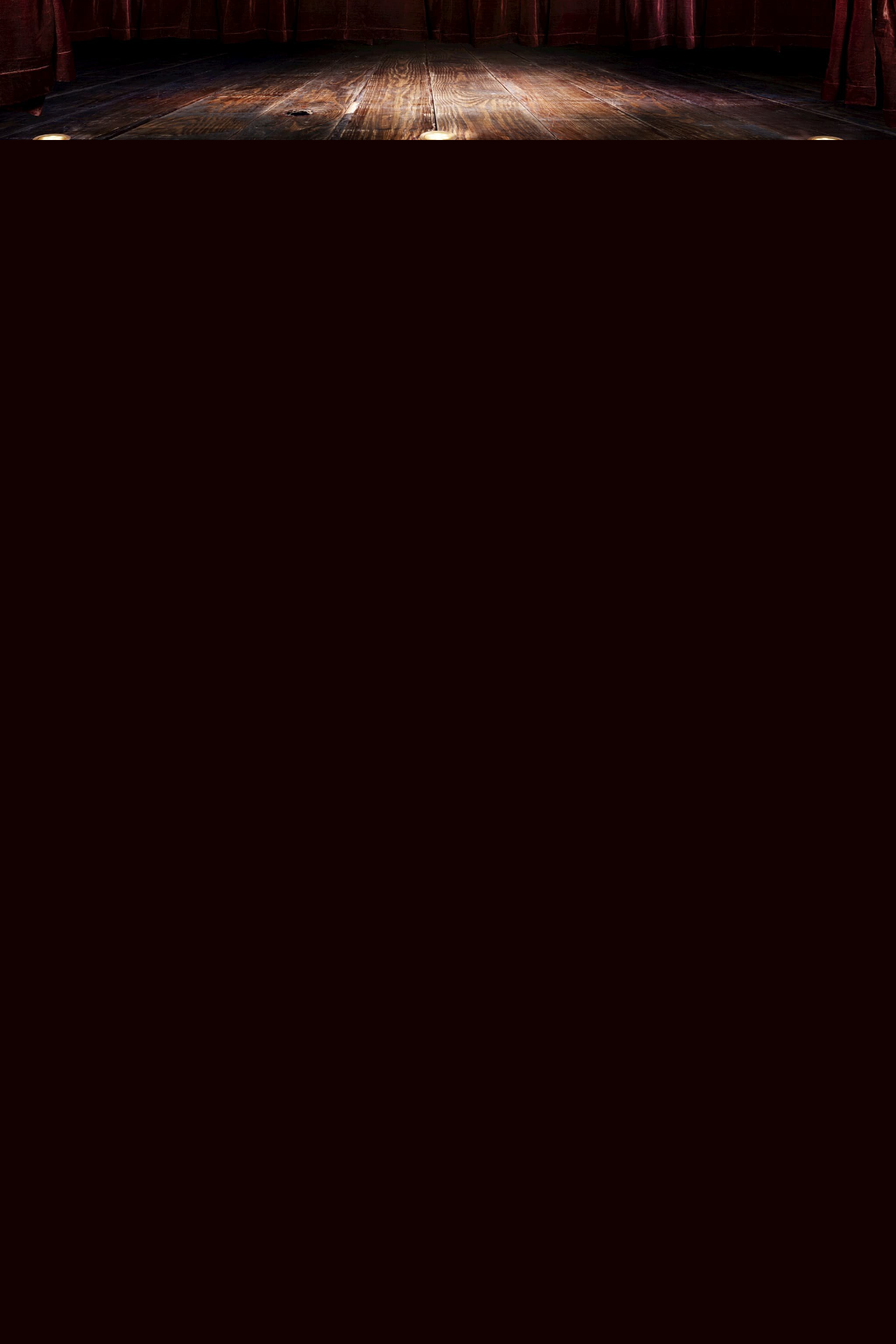
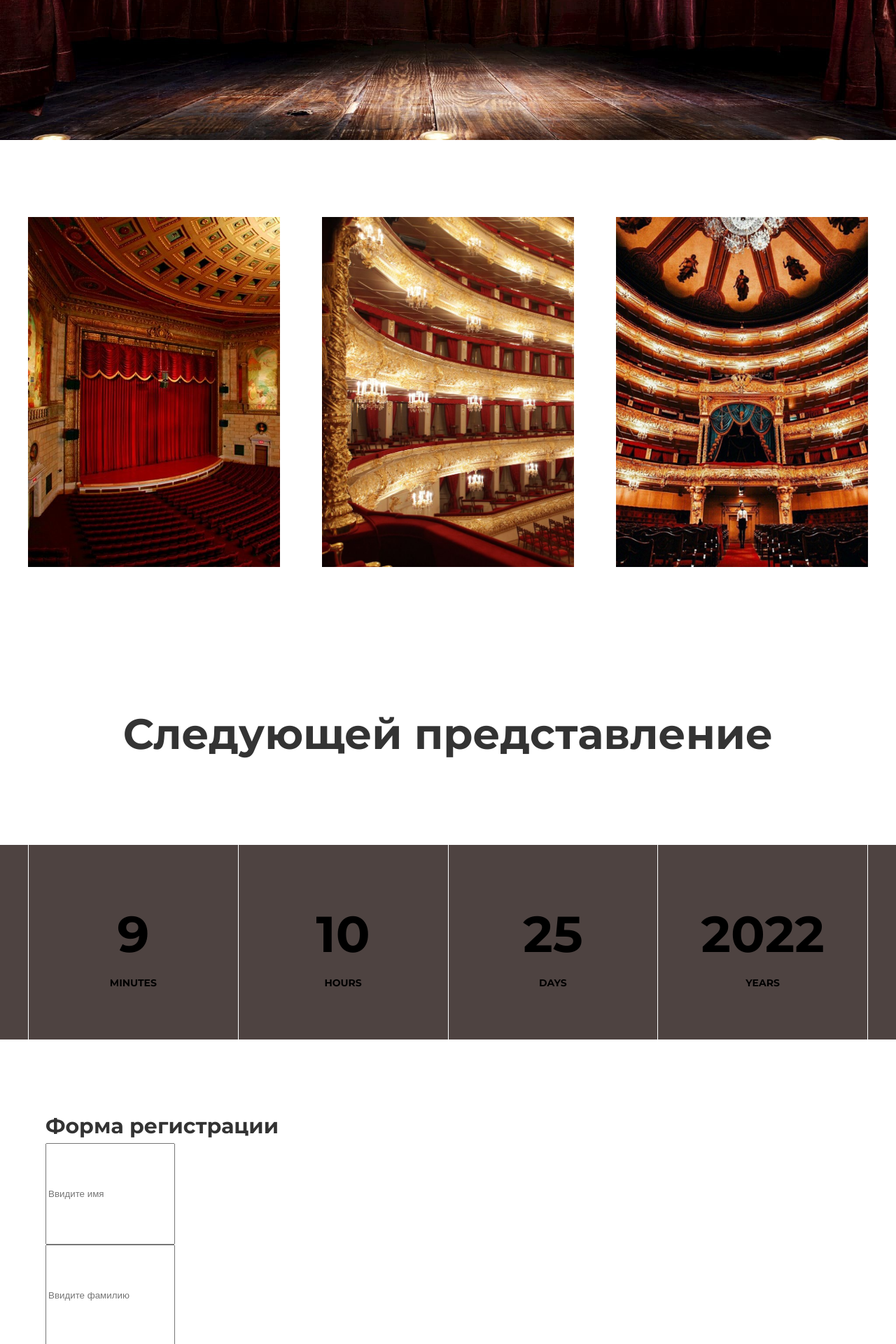
Before and after one commit to MrCrazyRaven/SainCurs, a PHP site: page / in a window 1280 px wide. Shown: the part 600-2520 px from the top of the page at 70% size. Before the commit the page ends 800 px from the top, so only its background shows below. Run offline with PHP 8.4, Linux system fonts and the light colour scheme; data that the repository does not hold is empty.

Commit message:
Registratione

```diff
--- a/BDconnect.php
+++ b/BDconnect.php
@@ -1,11 +1,28 @@
 <?php
+
+$login = filter_var(trim($_POST['login']), FILTER_SANITIZE_STRING);
+$name = filter_var(trim($_POST['name']), FILTER_SANITIZE_STRING);
+$surname = filter_var(trim($_POST['surname']), FILTER_SANITIZE_STRING);
+
+
+if(mb_strlen($login) < 5 || mb_strlen($login) > 90){
+	echo "Недопустимая длина логино";
+	exit();
+}
+if(mb_strlen($name) < 3 || mb_strlen($name) > 50){
+	echo "Недопустимая длина имени";
+	exit();
+}
+if(mb_strlen($surname) < 3 || mb_strlen($surname) > 50){
+	echo "Недопустимая длина фамилии";
+	exit();
+}
 $connection = mysqli_connect('127.0.0.1','root','','test');
 if($connection == false)
 {
 	echo 'shfhff';
 	exit();
 }
-$result = mysqli_query($connection,"SELECT * FROM `test`");
-$r1 = mysqli_fetch_assoc($result);
-
+$connection->query("INSERT INTO `Person`(`Name`,`Surname`, `mail`) VALUES('$name','$surname','$login')");
+header('Location: /');
 ?>
--- a/index.php
+++ b/index.php
@@ -1,16 +1,15 @@
-<?php
-require "BDconnect.php";
-?>
+
 <!DOCTYPE html>
 <html lang ="ru">
 
 <head>
 	<meta charset="UTF-8">
-	<link rel="stylesheet" href="style.css" type="text/css"/>
+	<link rel="stylesheet" href="style1.css" type="text/css"/>
 	<link rel="preconnect" href="https://fonts.googleapis.com"><link rel="preconnect" href="https://fonts.gstatic.com" crossorigin><link href="https://fonts.googleapis.com/css2?family=Kaushan+Script&display=swap" rel="stylesheet">
 	<link rel="preconnect" href="https://fonts.googleapis.com">
 <link rel="preconnect" href="https://fonts.gstatic.com" crossorigin>
 <link href="https://fonts.googleapis.com/css2?family=Montserrat:wght@400;700&display=swap" rel="stylesheet">
+
 	<title>Курсовая работа </title>
 </head>
 <body>
@@ -32,10 +31,76 @@ require "BDconnect.php";
 	<div class="container">
 		<div class="intro__inner">
 			<h1 class="intro__title">Вечер в хату</h1>
+
+		</div>
+			<div class="slidor">
+			<div class="slidor__item"><span class="slide__num">1</span>q</div>
+			<div class="slidor__item"><span class="slide__num">2</span>q</div>
+			<div class="slidor__item"><span class="slide__num">3</span>q</div>
+			</div>
+	</div>
+</div>
+  <section class="section">
+	<div class="container">
+		<div class="about">
+			<div class="about__item">
+				<div class="about__img">
+					<img src="Mesta1.jpg" alt="" width="360" height="500">
+				</div>
+				<div class="about__text">sfhshs</div>
+			</div>
+			<div class="about__item">
+				<div class="about__img">
+					<img src="Mesta2.jpeg" alt="" width="360" height="500">
+				</div>
+				<div class="about__text">shfsh</div>
+			</div>
+			<div class="about__item">
+				<div class="about__img">
+					<img src="Mesta3.jpg" alt="" width="360" height="500">
+				</div>
+				<div class="about__text">sfhfhjjj</div>
+			</div>
 		</div>
 	</div>
-</div>
+  </section>
+	<section class="section">
+		<div class="container">
+			<div class="section_header">
+			<h3> Следующей представление</h3>
+			</div>
+		</div>
+	</section>
+  <div class="statistics">
+  <div class="container">
 
+		<div class="stat">
+			<div class="stat__item">9
+			<div class="stat__text">minutes</div>
+			</div>
+			<div class="stat__item">10
+			<div class="stat__text"> hours</div>
+			</div>
+			<div class="stat__item">25
+			<div class="stat__text">days</div>
+			</div>
+			<div class="stat__item">2022
+			<div class="stat__text"> years</div>
+			</div>
+		</div>
 
+	</div>
+  </div>
+	<div class="container">
+		<div class="reg">
+		<h1>Форма регистрации</h1>
+		<form action="BDconnect.php" method="post">
+			<input type="text" class="form-control" name="name" id="name" placeholder="Ввидите имя"><br>
+			<input type="text" class="form-control" name="surname" id="surname" placeholder="Ввидите фамилию"><br>
+			<input type="text" class="form-control" name="login" id="login" placeholder="Ввидите логин"><br>
+			<button class="btn btn-success" type="submit">Заказать</button>
+		</form>
+		</div>
+	</div>
 </body>
 </html>
--- a/style.css
+++ /dev/null
@@ -1,97 +0,0 @@
-body{
-	margin: 0;
-	font-family: 'Montserrat', sans-serif;
-	font-size: 15px;
-	line-height:1.6;
-	color: #333;
-}
-.logo{
-	font-family: 'Kaushan Script', cursive;
-}
-*,
-*:before,
-*:after{
-	box-sizing: border-box;
-}
-h1,h2,h3,h4,h5,h6{
-	margin: 0;
-}
-.container{
-	width: 100%;
-	max-width: 1200px;
-	margin: 0 auto;
-}
-.intro{
-	width: 100%;
-	height: 100vh;
-	display: flex;
-	flex-direction: column;
-	justify-content: center;
-
-
-	background:
-	url("../1642682794_48-phonoteka-org-p-fon-dlya-prezentatsii-teatr-49.jpg") center no-repeat;
-	-webkit-background-size:cover;
-	background-size:cover;
-}
-.intro__title{
-	color:#fff;
-	font-size: 150px;
-	font-weight: 700;
-	text-transform: uppercase;
-	text-align: conter;
-	line-height: 1;
-	text-shadow: 4px 3px 0px #3D3D3D, 9px 8px 0px rgba(0,0,0,0.15);
-
-
-}
-.intro__inner{
-	width: 100%;
-	max-width: 880px;
-	margin: 0 auto;
-	text-align: center;
-
-}
-.header{
-	padding-top: 30px;
-	width: 100%;
-	position: absolute;
-	top: 0;
-	left: 0;
-	right: 0;
-	z-index: 100;
-
-}
-.cheader__inner{
-	text-align: center;
-	display: flex;
-	justify-content: space-between;
-	align-items: center;
-	font-size: 70px;
-	font-weight: 700;
-	color: #fff;
-
-
-
-text-shadow: 1px 1px 2px red, 0 0 1em black, 0 0 0.2em black;
-
-    Copy to Clipboard
-
-
-}
-.nav{
-	font-size: 24px;
-	text-transform: uppercase;
-
-}
-.nav__link{
-	display: inline-block;
-	vertical-align: top;
-	margin: 0 15px;
-	color: #fff;
-	text-decoration: none;
-	transition: color .2s linear;
-}
-.nav__link:hover {
-	color: #CF7AD1;
-}
--- /dev/null
+++ b/style1.css
@@ -0,0 +1,204 @@
+body{
+	margin: 0;
+	font-family: 'Montserrat', sans-serif;
+	font-size: 15px;
+	line-height:1.6;
+	color: #333;
+}
+.logo{
+	font-family: 'Kaushan Script', cursive;
+}
+*,
+*:before,
+*:after{
+	box-sizing: border-box;
+}
+h1,h2,h3,h4,h5,h6{
+	margin: 0;
+}
+.container{
+	width: 100%;
+	max-width: 1200px;
+	margin: 0 auto;
+}
+.intro{
+	width: 100%;
+	height: 100vh;
+	display: flex;
+	flex-direction: column;
+	justify-content: center;
+
+
+	background:
+	url("../1642682794_48-phonoteka-org-p-fon-dlya-prezentatsii-teatr-49.jpg") center no-repeat;
+	-webkit-background-size:cover;
+	background-size:cover;
+}
+.intro__title{
+	color:#fff;
+	font-size: 150px;
+	font-weight: 700;
+	text-transform: uppercase;
+	text-align: conter;
+	line-height: 1;
+	text-shadow: 4px 3px 0px #3D3D3D, 9px 8px 0px rgba(0,0,0,0.15);
+	margin: 400px 0;
+
+}
+.intro__inner{
+	width: 100%;
+	max-width: 880px;
+	margin: 0 auto;
+	text-align: center;
+
+}
+.header{
+	padding-top: 30px;
+	width: 100%;
+	position: absolute;
+	top: 0;
+	left: 0;
+	right: 0;
+	z-index: 100;
+
+}
+.cheader__inner{
+	text-align: center;
+	display: flex;
+	justify-content: space-between;
+	align-items: center;
+	font-size: 70px;
+	font-weight: 700;
+	color: #fff;
+
+
+
+text-shadow: 1px 1px 2px red, 0 0 1em black, 0 0 0.2em black;
+
+    Copy to Clipboard
+
+
+}
+.nav{
+	font-size: 24px;
+	text-transform: uppercase;
+
+}
+.nav__link{
+	display: inline-block;
+	vertical-align: top;
+	margin: 0 15px;
+	color: #fff;
+	text-decoration: none;
+	transition: color .2s linear;
+}
+.nav__link:hover {
+	color: #CF7AD1;
+}
+.slidor{
+	display:flex;
+	justify-content: space-between;
+
+}
+.slidor__item{
+	width: 30%;
+	padding: 10px 20px;
+	color: black;
+	font-size: 18px;
+	border-bottom: 3px solid black;
+	opacity: .7;
+}
+.slide__num{
+	font-size: 24px;
+	font-weight: 700;
+}
+.section{
+	padding: 80px 0;
+}
+.about{
+	display: flex;
+	justify-content: space-between;
+	padding: 30px 0;
+}
+.about__item{
+	background-color: #B025E4;
+	position: relative;
+}
+.about__item:hover .about__img{
+	transform: translate3d(-10px, -10px, 0)
+}
+.about__item:hover .about__img img{
+	opacity: .1;
+}
+.about__img{
+	background: linear-gradient(to bottom, #383838, #692626);
+	transition: transform .2s linear;
+}
+.about__img img{
+	display: block;
+	transition: opacity .1s linear;
+}
+.about__text{
+	width: 100%;
+	font-size: 18;
+	color: #fff;
+	font-weight:700;
+	text-align: center;
+	opacity: 0;
+	position: absolute;
+	top:50%;
+	left: 0;
+	z-index: 2;
+	transform: translate3d(0, -50%, 0);
+	transition: opacity .2s linear;
+}
+.about__item:hover .about__text{
+	opacity: 1;
+}
+.section_header{
+	weight: 100%;
+	max-width:950px;
+	margin: 0 auto 30px;
+	text-align: center;
+	font-size:52px;
+	font-weight: 700;
+}
+.statistics{
+	background-color: #4E4341;
+	margin: 0 auto 30px;
+
+}
+
+.stat{
+	display: flex;
+}
+.stat__item{
+	flex: 1 1 0;
+	color: black;
+	border-left: 1px solid #fff;
+	text-align: center;
+	padding: 70px 25px;
+	font-size:72px;
+	font-weight: 700;
+
+}
+.stat__item:last-child{
+	border-right: 1px solid #fff;
+}
+.stat__text{
+	font-size: 14px;
+	text-transform: uppercase;
+}
+.form{
+	width: 500px;
+}
+.reg{
+	padding: 70px 25px;
+
+}
+.form-control{
+	min-height:145px;
+	position:relative;
+	perspective:1000px;
+	transform-style:preserve-3d;
+}
```
Also changed, not shown: Mesta1.jpg (added), Mesta2.jpeg (added), Mesta3.jpg (added).
